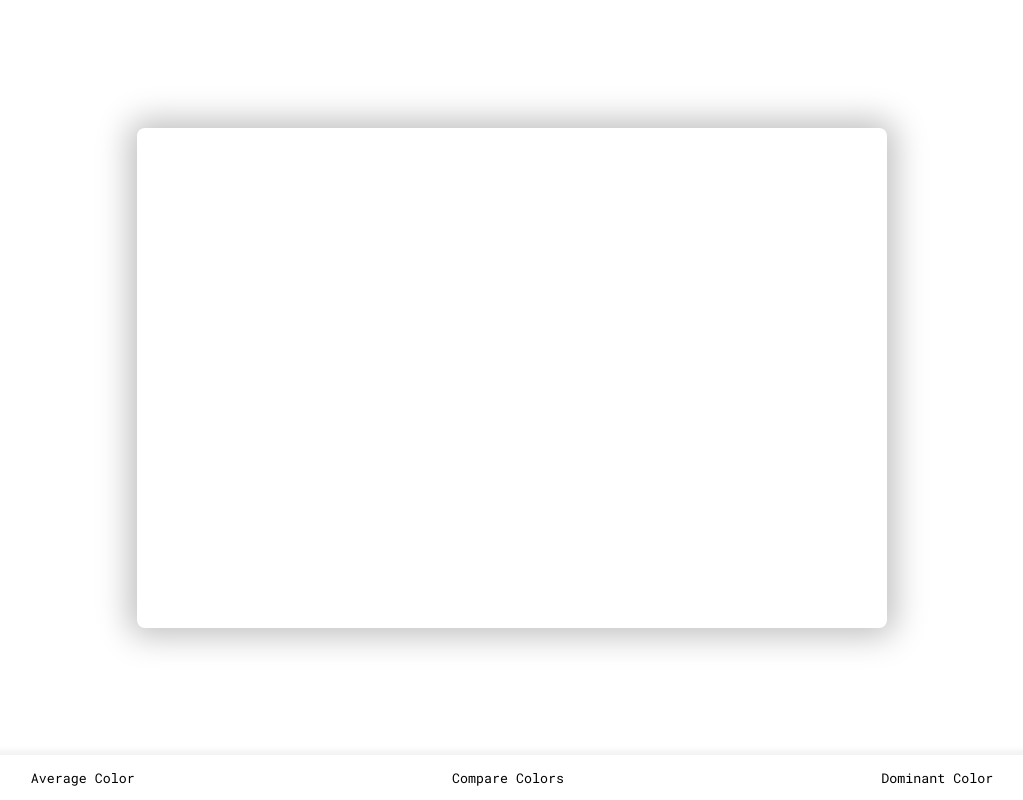
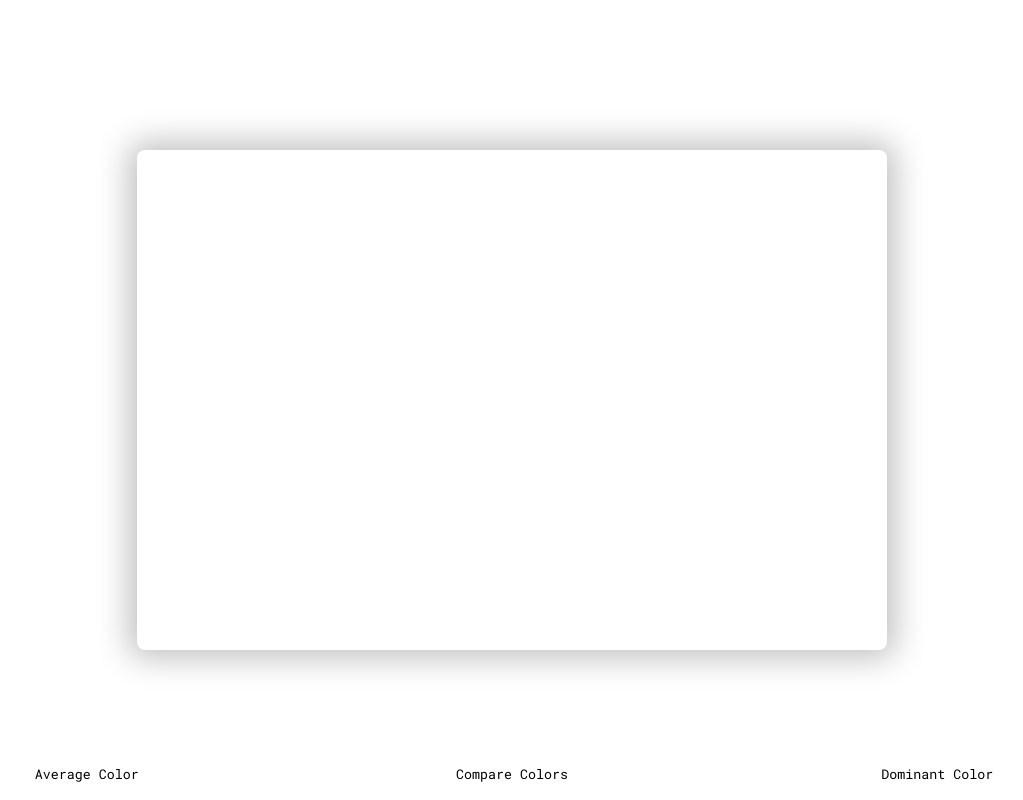
Before and after one commit to EmielZuurbier/average-and-dominant-color-pixel, a plain HTML site: page index.html in a window 1280 px wide. Shown: the whole page, without its empty margins (128-1151 px from the left). Drawn offline with Linux system fonts and the light colour scheme.

Commit message:
Update button styles

```diff
--- a/style.css
+++ b/style.css
@@ -36,7 +36,7 @@ h1 {
 }
 
 #container {
-	grid-area: 1 / 1 / 3 / 2;
+	grid-area: 1 / 1 / 4 / 2;
 	display: grid;
 	grid-template-rows: 1fr 500px 1fr;
 	grid-template-columns: 1fr 750px 1fr;
@@ -55,8 +55,10 @@ h1 {
 
 #controls {
 	grid-area: 3 / 1 / 4 / 2;
-	display: flex;
-	box-shadow: 0 -5px 5px 0 rgba(0, 0, 0, 0.05);
+	display: grid;
+	grid-template-columns: repeat(3, 1fr);
+	grid-gap: 0.25em;
+	padding: 0.25em;
 	z-index: 1;
 }
 
@@ -97,6 +99,7 @@ h1 {
 	appearance: none;
 	border: 0;
 	padding: 1em;
+	border-radius: 0.25rem;
 	background-color: #ffffff;
 	color: #555555;
 	cursor: pointer;
```
Also changed, not shown: index.html (+0 -1 lines).
